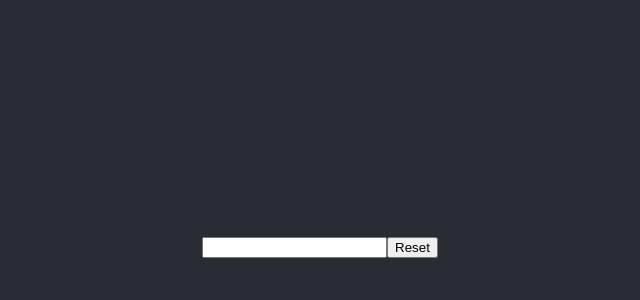
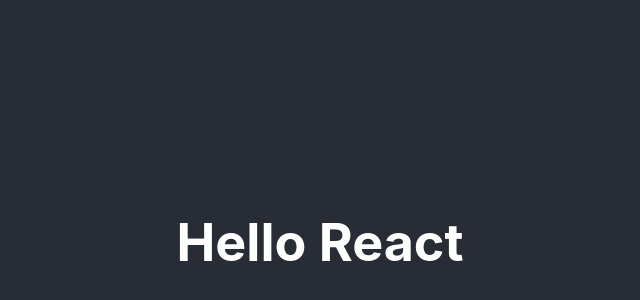
Before and after one commit to doniisetiiawan/react-fbw, a React (Create React App) app: page / in a window 1280 px wide. Shown: the part 158-458 px from the top of the page, without its empty margins (320-960 px from the left). Built offline with nearby package versions, Linux system fonts and the light colour scheme.

Commit message:
Animations

```diff
--- a/package.json
+++ b/package.json
@@ -10,8 +10,10 @@
     "prop-types": "^15.7.2",
     "react": "^16.13.1",
     "react-dom": "^16.13.1",
+    "react-motion": "^0.5.2",
     "react-refetch": "^3.0.1",
-    "react-scripts": "3.4.1"
+    "react-scripts": "3.4.1",
+    "react-transition-group": "^4.4.1"
   },
   "scripts": {
     "start": "react-scripts start",
--- a/src/App.js
+++ b/src/App.js
@@ -1,13 +1,13 @@
 /* eslint-disable react/jsx-filename-extension */
 import React from 'react';
 import './App.css';
-import Reset from './components/reset';
+import Transition from './components/transition';
 
 function App() {
   return (
     <div className="App">
       <header className="App-header">
-        <Reset />
+        <Transition />
       </header>
     </div>
   );
--- /dev/null
+++ b/src/components/transition.css
@@ -0,0 +1,17 @@
+.item-enter {
+  opacity: 0;
+  transform: scale(0.9);
+}
+.item-enter-active {
+  opacity: 1;
+  transform: translateX(0);
+  transition: opacity 300ms, transform 300ms;
+}
+.item-exit {
+  opacity: 1;
+}
+.item-exit-active {
+  opacity: 0;
+  transform: scale(0.9);
+  transition: opacity 300ms, transform 300ms;
+}
--- /dev/null
+++ b/src/components/transition.jsx
@@ -0,0 +1,15 @@
+import React from 'react';
+import { Motion, spring } from 'react-motion';
+
+const Transition = () => (
+  <Motion
+    defaultStyle={{ opacity: 0.01 }}
+    style={{ opacity: spring(1) }}
+  >
+    {(interpolatingStyle) => (
+      <h1 style={interpolatingStyle}>Hello React</h1>
+    )}
+  </Motion>
+);
+
+export default Transition;
```
Also changed, not shown: 1 other file (tests, documents, lock files or other folders).
